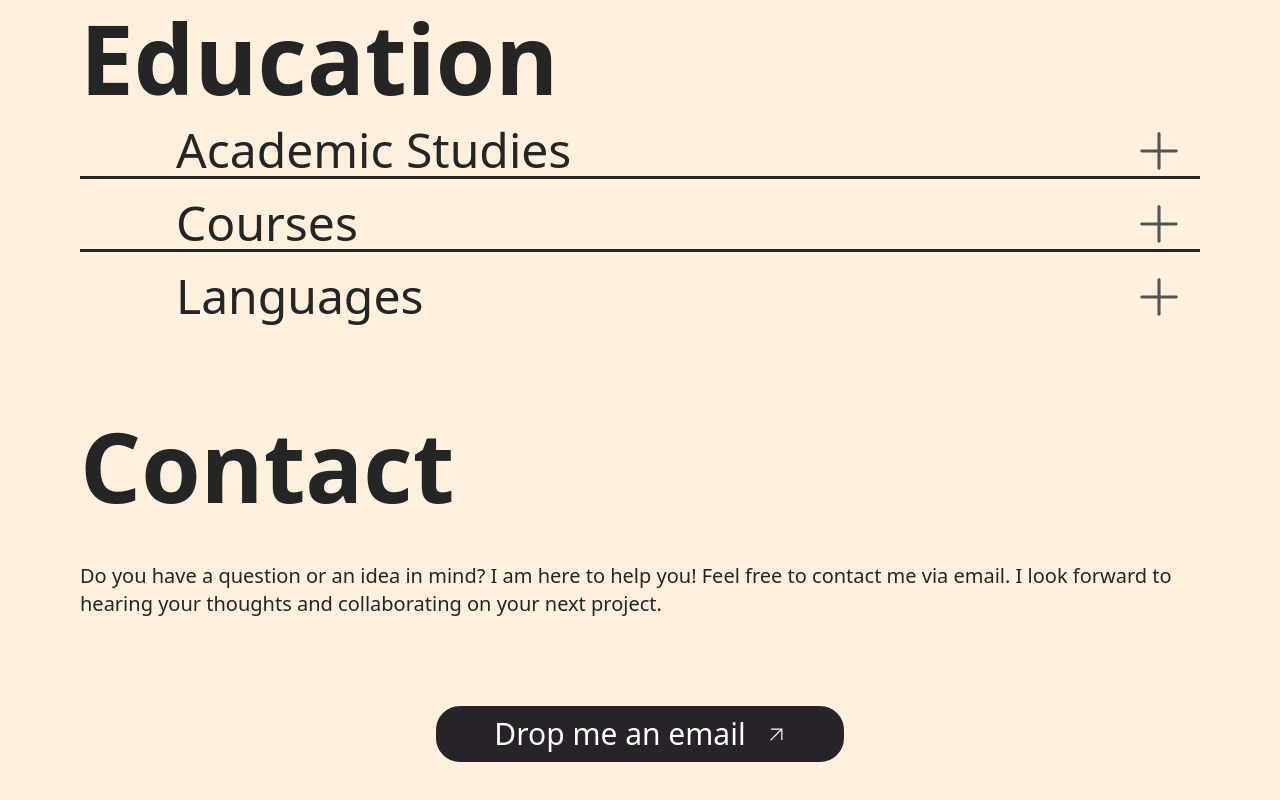
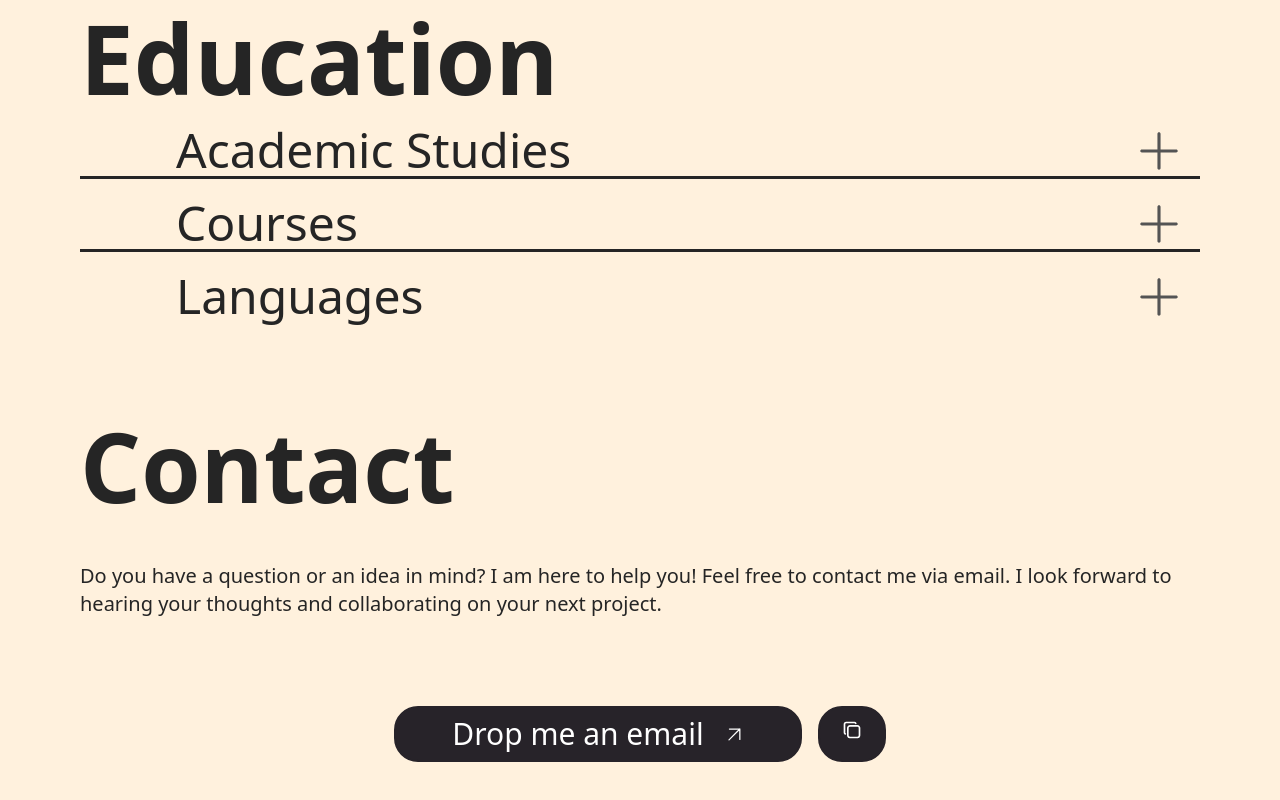
Before and after one commit to ivanlitt8/remastered-portfolio, a Next.js app: page / in a window 1280 px wide. Shown: the part 3148-3948 px from the top of the page. Built offline with nearby package versions, Linux system fonts and the light colour scheme.

Commit message:
creation of copy button

```diff
--- a/app/page.tsx
+++ b/app/page.tsx
@@ -114,13 +114,14 @@ export default function Home() {
       </p>
       <br />
       <br />
-      <div className="my-10 flex justify-center">
+      <div className="my-10 flex justify-center space-x-4">
         <MailButton
           onClick={handleClick}
           label="Drop me an email"
           icon="send"
           uppercase={false}
         />
+        <CopyButton label="copy" icon="copy" uppercase={false} />
       </div>
     </body>
   );
--- a/components/CopyButton.jsx
+++ b/components/CopyButton.jsx
@@ -0,0 +1,56 @@
+import React from "react";
+import Icon from "./Icon";
+import { useState } from "react";
+import { useTheme } from "@/context/ThemeContext";
+import { useSpring, animated } from "@react-spring/web";
+
+const CopyButton = ({ label, icon, uppercase }) => {
+  const { isDarkMode } = useTheme();
+  const [isHovered, setIsHovered] = useState(false);
+
+  const labelAnimation = useSpring({
+    opacity: isHovered ? 1 : 0,
+    transform: `translateY(${isHovered ? 0 : 5}px)`,
+  });
+
+  const handleButtonClick = () => {
+    const mail = "ivanlitt8@gmail.com";
+
+    navigator.clipboard.writeText(mail).then(() => {
+      console.log(`Texto copiado al portapapeles: ${mail}`);
+    });
+  };
+
+  return (
+    <button
+      onClick={handleButtonClick}
+      onMouseEnter={() => setIsHovered(true)}
+      onMouseLeave={() => setIsHovered(false)}
+      className={` ${
+        isDarkMode
+          ? "bg-primaryDark text-secondaryDark border-secondaryDark hover:bg-secondaryDark hover:text-primaryDark"
+          : "bg-primaryDark  text-activeLight border-primaryDark hover:bg-hoverOptional hover:text-secondaryLight"
+      } border-2 font-medium py-2 rounded-3xl `}
+    >
+      <span
+        className={`flex flex-col items-center text-base h-7 w-16 ${
+          uppercase ? "uppercase" : "normal-case"
+        }`}
+      >
+        <div>
+          <Icon
+            iconName={icon}
+            color={isDarkMode ? "#C1CCD6" : "#FFFFFF"}
+            hoverColor={isDarkMode ? "#272329" : "#252525"}
+            size={20}
+            isHovered={isHovered}
+          />
+        </div>
+        {isHovered && (
+          <animated.div style={labelAnimation}>{label}</animated.div>
+        )}
+      </span>
+    </button>
+  );
+};
+export default CopyButton;
--- a/components/Icon.jsx
+++ b/components/Icon.jsx
@@ -521,6 +521,30 @@ const Icon = ({ iconName, color, hoverColor, size, isHovered }) => {
         />
       </svg>
     ),
+    copy: (
+      <svg
+        width={size}
+        height={size}
+        viewBox="0 0 80 80"
+        fill="none"
+        xmlns="http://www.w3.org/2000/svg"
+      >
+        <path
+          d="M23.3333 32.2235C23.3333 29.8657 24.2699 27.6045 25.9371 25.9373C27.6043 24.2701 29.8655 23.3335 32.2233 23.3335H61.1099C62.2774 23.3335 63.4334 23.5634 64.512 24.0102C65.5906 24.457 66.5706 25.1118 67.3961 25.9373C68.2216 26.7628 68.8764 27.7429 69.3232 28.8214C69.77 29.9 69.9999 31.056 69.9999 32.2235V61.1102C69.9999 62.2776 69.77 63.4336 69.3232 64.5122C68.8764 65.5908 68.2216 66.5708 67.3961 67.3963C66.5706 68.2219 65.5906 68.8767 64.512 69.3235C63.4334 69.7702 62.2774 70.0002 61.1099 70.0002H32.2233C31.0558 70.0002 29.8998 69.7702 28.8212 69.3235C27.7426 68.8767 26.7626 68.2219 25.9371 67.3963C25.1116 66.5708 24.4567 65.5908 24.01 64.5122C23.5632 63.4336 23.3333 62.2776 23.3333 61.1102V32.2235Z"
+          stroke={fillColor}
+          strokeWidth="6.66667"
+          strokeLinecap="round"
+          strokeLinejoin="round"
+        />
+        <path
+          d="M13.3733 55.79C12.3511 55.2073 11.5009 54.365 10.9086 53.3483C10.3163 52.3316 10.0028 51.1766 10 50V16.6667C10 13 13 10 16.6667 10H50C52.5 10 53.86 11.2833 55 13.3333"
+          stroke={fillColor}
+          strokeWidth="6.66667"
+          strokeLinecap="round"
+          strokeLinejoin="round"
+        />
+      </svg>
+    ),
   };
 
   // Obtener el SVG según la clave proporcionada (iconName)
```
Also changed, not shown: assets/tabler_copy.svg (added).
